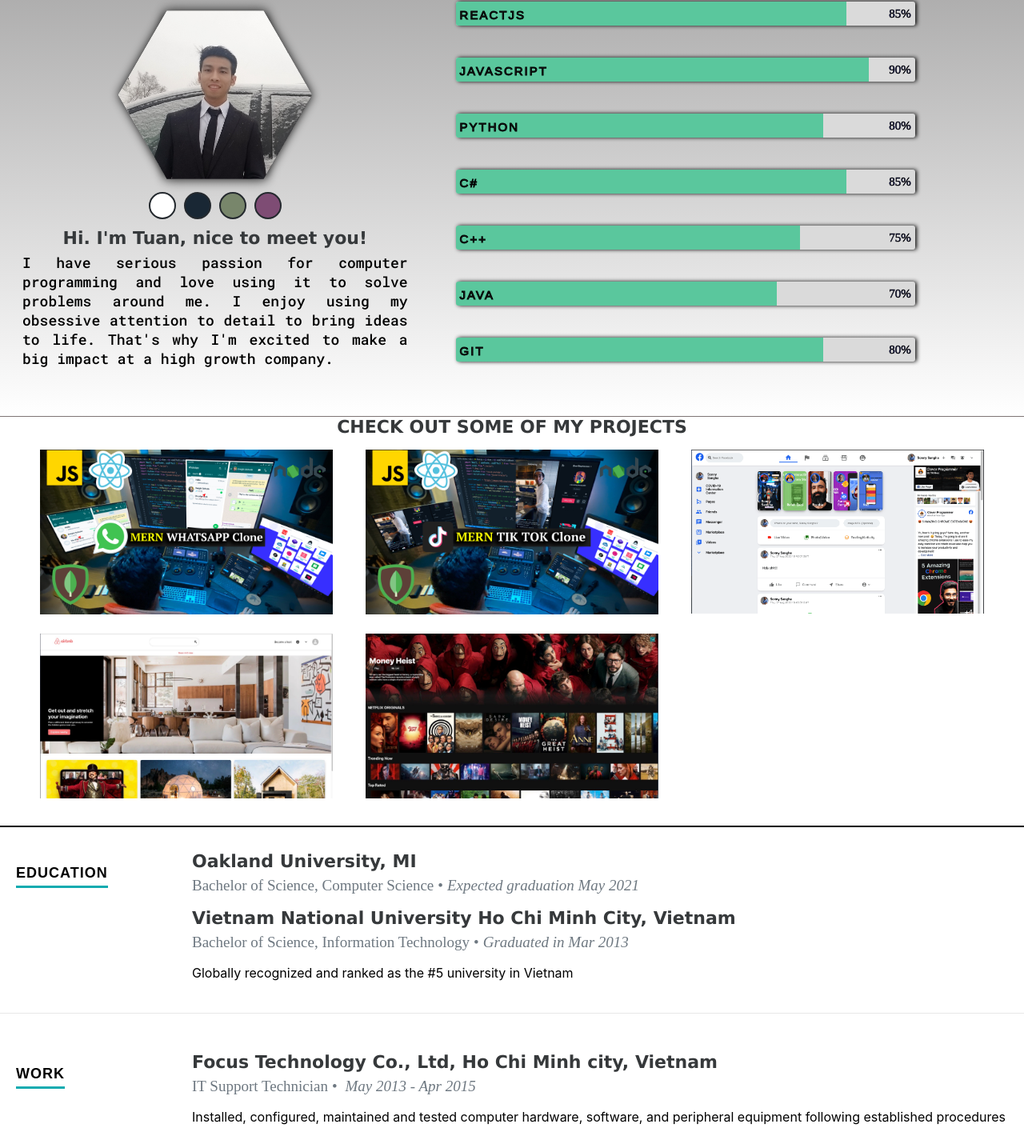
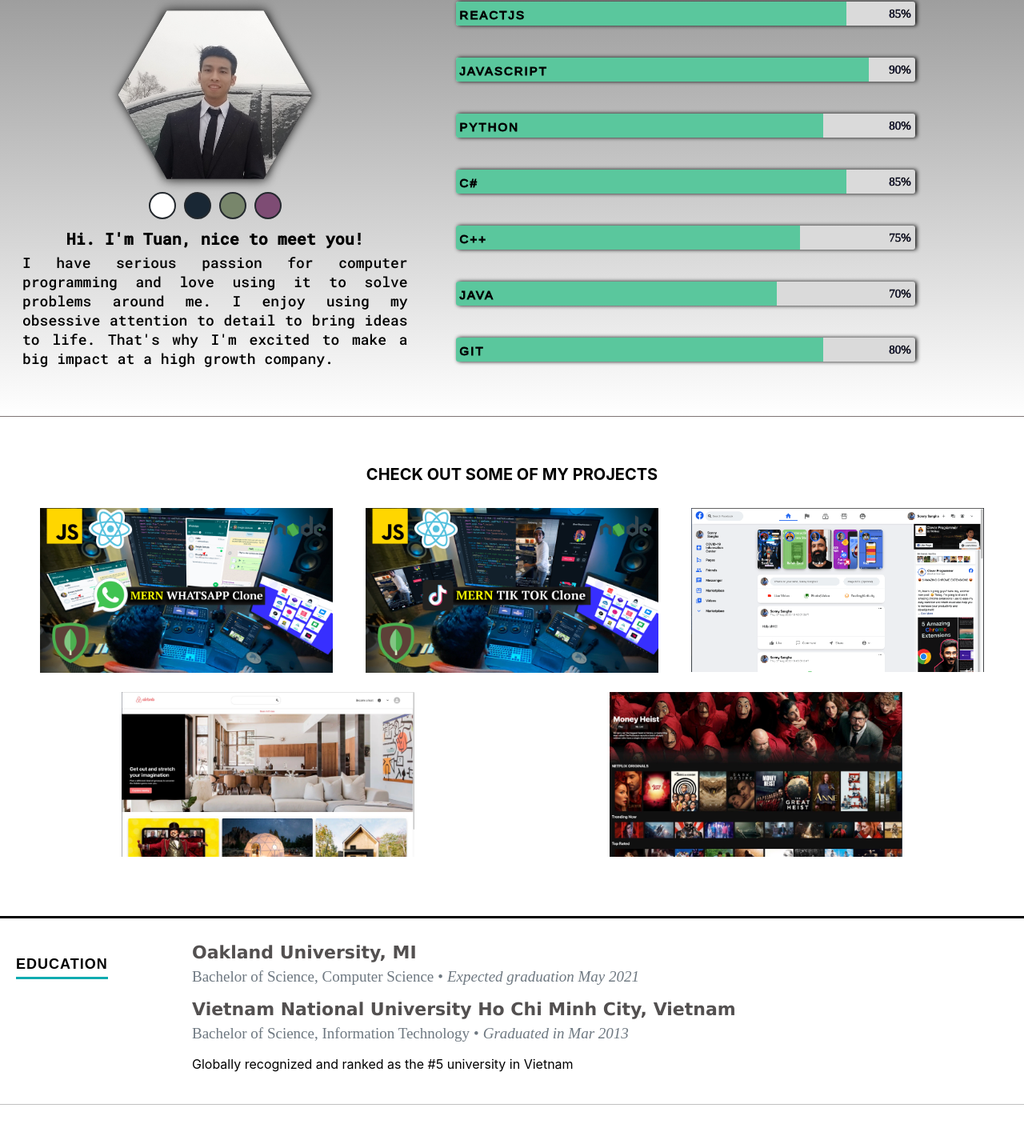
Before and after one commit to tuan0101/portfolio, a React (Create React App) app: page / in a window 1280 px wide. Shown: the part 1177-2607 px from the top of the page at 80% size. Built offline with nearby package versions, Linux system fonts and the light colour scheme.

Commit message:
Updated Dynamic Theme

```diff
--- a/public/css/blue.css
+++ b/public/css/blue.css
@@ -1,11 +1,15 @@
 :root{
-	--mainColor:#15202B;
+	--mainColor:#406283;
 	--secondaryColor:#192734;
+	--descriptiveColor: #c0c4c9;
 
-	--borderColor:#164D56;
+	--elementColor: #2275a5;
+	--subElementColor: #0d217a;
+
+	--borderColor:#5fa1ac;
 
 	--mainText:#fff;
-	--secondaryText:#eeeeee;
+	--secondaryText:#eeeaea;
 
     --themeDotBorder:#FFF;
 
--- a/public/css/default.css
+++ b/public/css/default.css
@@ -1,11 +1,12 @@
 :root{
-	--mainColor:#eaeaea;
-	--secondaryColor:#fff;
-  --elementColor: #5ac79d;
+	--mainColor:#ffffff;
+	--secondaryColor:#585858;
+	--descriptiveColor: #6E7881;
+  	--elementColor: #5ac79d;
 	--borderColor:#c1c1c1;
 
 	--mainText:black;
-	--secondaryText:#4b5156;
+	--secondaryText:#535050;
 
 	--themeDotBorder:#24292e;
 
@@ -14,6 +15,7 @@
 
 	--buttonColor:black;
 }
+
 
 
 /* .three { width: 30%;} */
@@ -33,17 +35,19 @@
 	background-color: #17694a;
 }
 
+
 h4 {
 	font-family: "raleway-bold";
 	text-align: center;
 	font-size: clamp(26pt, 4vw, 40pt);
 	font-weight: 700;
-	color: rgb(235, 230, 230);
+	/* color: rgb(235, 230, 230); */
+	color: var(--mainText);
 	margin: 50px 0 20px 0;
 }
 
 h4 > span {
-	border-bottom: 3px solid #e0dbdb;
+	border-bottom: 3px solid var(--mainText);
     padding-bottom: 6px;
 }
 
--- /dev/null
+++ b/public/css/green.css
@@ -0,0 +1,20 @@
+
+:root{
+	--mainColor:#79856e;
+	--secondaryColor:#515a48;
+  	--elementColor: #5ac79d;
+	--descriptiveColor: #262627;
+
+
+	--borderColor:#3e5032;
+
+	--mainText:rgb(0, 0, 0);
+	--secondaryText:#000000;
+
+	--themeDotBorder:#FFF;
+
+	--previewBg:rgb(81, 90, 72, 0.8);
+	--previewShadow:#2a2f25;
+
+	--buttonColor:#669966;
+}
--- /dev/null
+++ b/public/css/purple.css
@@ -0,0 +1,19 @@
+:root{
+	--mainColor:#5b3869;
+	--secondaryColor:#382a3f;
+    --elementColor: #a83c66;
+	--descriptiveColor: #c0c4c9;
+
+	--borderColor:#c3a3cf;
+
+	--mainText:#fff;
+	--secondaryText:#eeeeee;
+
+	--themeDotBorder:#FFF;
+
+	--previewBg:rgb(29, 21, 32, 0.8);
+	--previewShadow:#2b202f;
+
+
+	--buttonColor:#8534a3;
+}
--- a/public/js/DynamicTheme.js
+++ b/public/js/DynamicTheme.js
@@ -4,7 +4,6 @@
 }else{
 	setTheme(theme)
 }
-
 
 let themeDots;
 
@@ -19,8 +18,6 @@
     }
   });
 
-
-
 function setTheme(mode){
 	if(mode == 'light'){
 		document.getElementById('theme-style').href = '/css/default.css'
@@ -29,7 +26,7 @@
 	if(mode == 'blue'){
         console.log('blue');
         document.getElementById('theme-style').href = '/css/blue.css'
-        console.log('object', document.getElementById('theme-style'));
+
 	}
 
 	if(mode == 'green'){
--- a/src/Components/Education.js
+++ b/src/Components/Education.js
@@ -7,12 +7,12 @@
         var education = data.education.map(function (education) {
             return <div key={education.school}><h3>{education.school}</h3>
                 <p className="info">{education.degree}<span>&bull;</span><em className="date">{education.graduated}</em></p>
-                <p>{education.description}</p></div>
+                <p className="description">{education.description}</p></div>
         })
         var works = data.works.map(function (work) {
             return <div key={work.company}><h3>{work.company}</h3>
                 <p className="info">{work.title}<span>&bull;</span> <em className="date">{work.years}</em></p>
-                <p>{work.description}</p>
+                <p className="description">{work.description}</p>
             </div>
         })
     }
--- a/src/Components/Project.js
+++ b/src/Components/Project.js
@@ -7,6 +7,7 @@
     const iframe = useRef(null);
 
     if (data) {
+        // thump nails
         var projects = data.projects.map(function (project) {
             var projectImage = 'portfolio/' + project.image;
             return <div key={project.title} className="project">
@@ -15,7 +16,30 @@
                     <div className="overlay">
                         <div className="project-item">
                             <h5>{project.title}</h5>
+                            <h5 className="project-category">{project.category}</h5>
                             <button onClick={() => setShow(true)}>Learn More</button>
+                        </div>
+                    </div>
+                </div>
+                <div className={show ? "modal" : "m-hidden"}
+                    onClick={(e) => handleClick(e)}
+                >
+                    <div className="modal-contents" onClick={e => e.stopPropagation()}>
+                            <iframe width="420" height="315"
+                                ref={iframe}
+                                src={project.url}
+                                frameBorder="0" allow="accelerometer;  clipboard-write; encrypted-media; gyroscope; picture-in-picture"
+                                allowFullScreen>
+                            </iframe>
+                            <h3>{project.content.title}</h3>
+                            <a href={project.content.url} target="_blank">
+                                {project.content.url}
+                            </a>
+                            <hr />
+                            <p>{project.content.description}</p>
+                            <div>
+                                <button>Github</button>
+                                <i className="fas fa-window-close fa-2x" onClick={(e) => handleClick(e)}></i>
                             </div>
                     </div>
                 </div>
@@ -44,14 +68,14 @@
                 <h3>CHECK OUT SOME OF MY PROJECTS</h3>
                 <div className="project-group">
                     {projects}
-                    <div className="project"></div>
-                    <div className="project"></div>
+
                 </div>
 
-                <div className={show ? "modal" : "m-hidden"}
+                {/* <div className={show ? "modal" : "m-hidden"}
                     onClick={(e) => handleClick(e)}
                 >
                     <div className="modal-contents" onClick={e => e.stopPropagation()}>
+                        <div>
                             <iframe width="420" height="315"
                                 ref={iframe}
                                 src={data?.projects[0].url}
@@ -68,9 +92,11 @@
                                 <button>Github</button>
                                 <i className="fas fa-window-close fa-2x" onClick={(e) => handleClick(e)}></i>
                             </div>
+                        </div>
+
 
                     </div>
-                </div>
+                </div> */}
             </div>
 
         </div>
--- a/src/css/about.css
+++ b/src/css/about.css
@@ -1,5 +1,5 @@
 #about {
-    background-image: linear-gradient(rgb(117, 116, 116), rgb(255, 255, 255));
+    background-image: linear-gradient(var(--secondaryColor), #ffffff);
     width: 100%;
     padding-bottom: 20px;
     overflow: hidden;
@@ -37,7 +37,9 @@
 }
 .each-skill {
     position: relative;
-    color: white;
+    /* color: white; */
+    color: var(--mainText);
+
     top: 20px;
 }
 
@@ -48,7 +50,8 @@
 
   #chevron > i {
     z-index: 1;
-    color: rgb(0, 0, 0);
+    /* color: var(--buttonColor); */
+    /* color: white; */
     position: relative;
     top: 7px;
   }
@@ -69,7 +72,7 @@
     left: 0;
     height: 100%;
     width: 51%;
-    background: #5ac79d;
+    background: var(--elementColor);
     transform: skew(0deg, 20deg);
     box-shadow: 0px 0px 10px rgba(0, 0, 0, 0.95);
   }
@@ -80,7 +83,7 @@
     right: 0;
     height: 100%;
     width: 50%;
-    background: #5ac79d;
+    background: var(--elementColor);
     transform: skew(0deg, -20deg);
     /* box-shadow: 0px 0px 0px 10px rgba(0, 0, 0, 0.95); */
     box-shadow: 8px -1px 15px rgba(0, 0, 0, 0.45);
@@ -258,7 +261,7 @@
 .bars .skills {
   margin-top: 0px;
   list-style: none;
-  -webkit-text-stroke: 1px black;
+  -webkit-text-stroke: 1px var(--mainText);
 }
 .bars li {
   position: relative;
@@ -272,8 +275,7 @@
 
 .bars li em {
 	font: 15px 'opensans-bold', sans-serif;
-  color: #313131;
-
+  /* color: #313131; */
 	text-transform: uppercase;
   letter-spacing: 2px;
 	font-weight: normal;
@@ -281,13 +283,14 @@
   top: 5px;
   left: 5px;
 }
+
 .bar-expand {
   position: absolute;
   left: 0;
   top: 0;
   margin: 0;
-  background: #5ac79d;
-  /* background: var(--mainColor); */
+  /* background: #5ac79d; */
+  background: var(--elementColor);
   display: inline-block;
   height: 30px;
   line-height: 42px;
@@ -302,5 +305,4 @@
   font: 15px/30px 'opensans-bold', 'Raleway';
   color: rgb(6, 10, 68);
   -webkit-text-stroke: 0.5px black;
-
 }
--- a/src/css/education.css
+++ b/src/css/education.css
@@ -1,9 +1,9 @@
 #education {
     /* background: #fff; */
-    border-top: 2px solid black;
+    border-top: 3px solid black;
     padding-top: 30px;
-    padding-bottom: 20px;
     overflow: hidden;
+    background-color: var(--mainColor);
  }
 
  #education > div {
@@ -21,12 +21,14 @@
  #education h1 span {
     border-bottom: 3px solid #11ABB0;
     padding-bottom: 6px;
+    color: var(--mainText);
  }
 
- h3 {
+ #education h3 {
     -webkit-font-smoothing: antialiased;
     font: 22px/26px 'Verdana', sans-serif;
-    color: #36393b;
+    /* color: #36393b; */
+    color: var(--secondaryText);
     font-weight: 700;
  }
 
@@ -46,16 +48,25 @@
 .education, .work {
     margin-bottom: 48px;
     padding-bottom: 24px;
-    border-bottom: 1px solid #E8E8E8;
+    border-bottom: 1px solid var(--borderColor);
+ }
+
+ .work {
+   border-bottom: none;
+
  }
 
  #education .info {
     margin: 0 20px 0 0;
     font: 19px/24px 'librebaskerville-italic', serif;
-    color: #6E7881;
+    color: var(--descriptiveColor);
  }
 
  #education .info span {
     margin-right: 5px;
     margin-left: 5px;
  }
+
+ .description {
+    color: var(--mainText);
+ }
--- a/src/css/header.css
+++ b/src/css/header.css
@@ -257,7 +257,7 @@
 }
 
 h1 > .name {
-   color: rgb(22, 238, 173);
+   color: var(--elementColor);
 }
 
 h1> .dot {
--- a/src/css/project.css
+++ b/src/css/project.css
@@ -1,13 +1,18 @@
 #project {
     border-top: 1px solid rgb(126, 116, 116);
-    padding: 0 30px;
+    padding: 60px 30px;
     text-align: center;
-
+    background: var(--mainColor);
 }
 
 .project-body {
     max-width: 1224px;
     margin: 0  auto;
+}
+
+.project-body h3 {
+    color: var(--mainText);
+	padding-bottom: 15px;
 }
 
 .project-group {
@@ -72,6 +77,10 @@
     font-size: calc(12pt + 0.2vw);
 }
 
+.project-item > .project-category {
+    color: #999999;
+    transform: scale(0.8);
+}
 
 .project-item > button {
     top: 300px;
@@ -101,7 +110,7 @@
 }
 
 .modal {
-    background-color: rgba(0,0,0,0.7);
+    background-color: rgba(0,0,0,0.3);
     position: fixed;
     top: 0;
     left: 0;
@@ -123,31 +132,31 @@
     /* z-index: 1; */
 }
 
-.modal-contents > hr {
+.modal-contents  hr {
     background-image: linear-gradient(to right, rgba(255, 255, 255, 0), rgba(0, 0, 0, 0.35), rgba(255, 255, 255, 0));
 }
 
-.modal-contents > *:not(iframe) {
+.modal-contents >*:not(iframe) {
     margin-left: 20px;
     margin-right: 20px;
     margin-top: 15px;
 }
 
-.modal-contents > p {
+.modal-contents  p {
     font-family: 'Roboto Mono', monospace;
 }
 
-.modal-contents > div  {
+.modal-contents > div {
     position: flex;
 }
 
-.modal-contents > div > button {
+.modal-contents button {
     margin-top: 0;
     margin-bottom: 25px;
     float: left;
 }
 
-.modal-contents > div > i {
+.modal-contents  i {
     float: right;
     color: #5ac79d;
     margin-top: 20px;
--- a/src/resumeData.json
+++ b/src/resumeData.json
@@ -94,9 +94,9 @@
     "projects": [
       {
         "title": "MERN Stack WhatsApp Clone",
-        "category": "WhatsApp Clone built with MERN (MongoDB, ExpressJS, ReactJS, NodeJS)",
+        "category": "MongoDB, ExpressJS, ReactJS, NodeJS",
         "image": "whatsapp-mern.jpeg",
-        "url": "https://www.youtube.com/embed/TAJCqNQ5DtE?enablejsapi=1",
+        "url": "https://www.youtube.com/embed/TAJCqNQ5DtE?",
         "content": {
           "title": "Social Media Web App",
           "url": "http://Gridtalker.herokuapp.com",
@@ -107,25 +107,45 @@
         "title": "MERN Stack TikTok Clone",
         "category": "TikTok Clone built with MERN (MongoDB, ExpressJS, ReactJS, NodeJS)",
         "image": "tiktok-mern.jpeg",
-        "url": "https://www.youtube.com/watch?v=g8yGxDMyGiE"
+        "url": "https://www.youtube.com/embed/TAJCqNQ5DtE?",
+        "content": {
+          "title": "Social Media Web App",
+          "url": "http://Gridtalker.herokuapp.com",
+          "description": "Gridtalk is a mini social media platform that can bring people together with it's GridRoom by using one of it's two features such as direct messaging or live chat room."
+        }
       },
       {
         "title": "Facebook Clone with React",
         "category": "Facebook Clone built with ReactJS",
         "image": "facebook-clone.png",
-        "url": "https://www.youtube.com/watch?v=B-kxUMHBxNo"
+        "url": "https://www.youtube.com/embed/TAJCqNQ5DtE?",
+        "content": {
+          "title": "Social Media Web App",
+          "url": "http://Gridtalker.herokuapp.com",
+          "description": "Gridtalk is a mini social media platform that can bring people together with it's GridRoom by using one of it's two features such as direct messaging or live chat room."
+        }
       },
       {
         "title": "Airbnb Clone",
         "category": "Facebook Clone built with ReactJS",
         "image": "airbnb-clone.jpeg",
-        "url": "https://www.youtube.com/watch?v=BtJeH_-XYaA"
+        "url": "https://www.youtube.com/embed/TAJCqNQ5DtE?",
+        "content": {
+          "title": "Social Media Web App",
+          "url": "http://Gridtalker.herokuapp.com",
+          "description": "Gridtalk is a mini social media platform that can bring people together with it's GridRoom by using one of it's two features such as direct messaging or live chat room."
+        }
       },
       {
         "title": "Netflix Clone",
         "category": "Facebook Clone built with ReactJS",
         "image": "netflix-clone.jpeg",
-        "url": "https://www.youtube.com/watch?v=XtMThy8QKqU&t=9358s"
+        "url": "https://www.youtube.com/embed/TAJCqNQ5DtE?",
+        "content": {
+          "title": "Social Media Web App",
+          "url": "http://Gridtalker.herokuapp.com",
+          "description": "Gridtalk is a mini social media platform that can bring people together with it's GridRoom by using one of it's two features such as direct messaging or live chat room."
+        }
       }
     ]
   },
```
Lines whose indentation alone changed are shown as unchanged.
